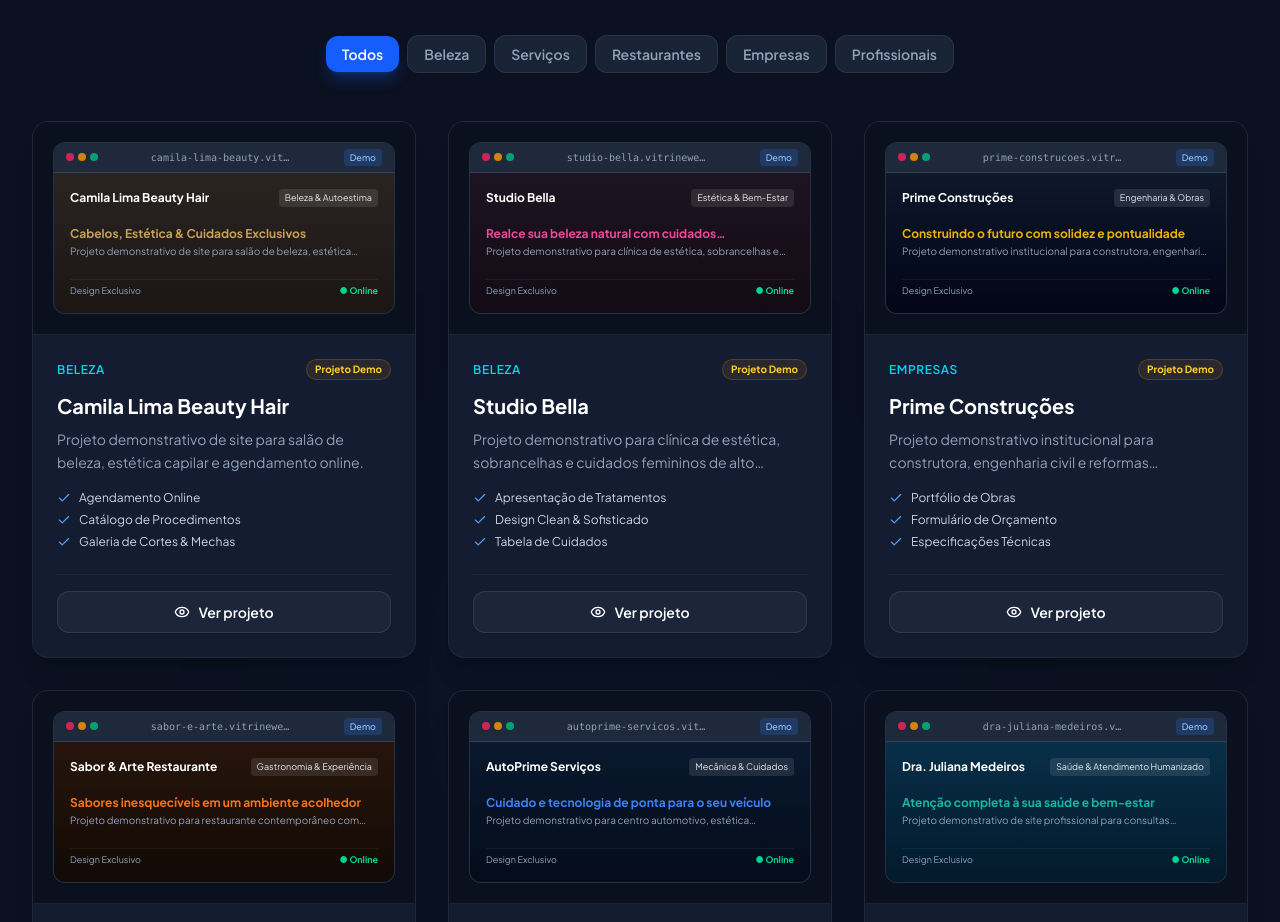
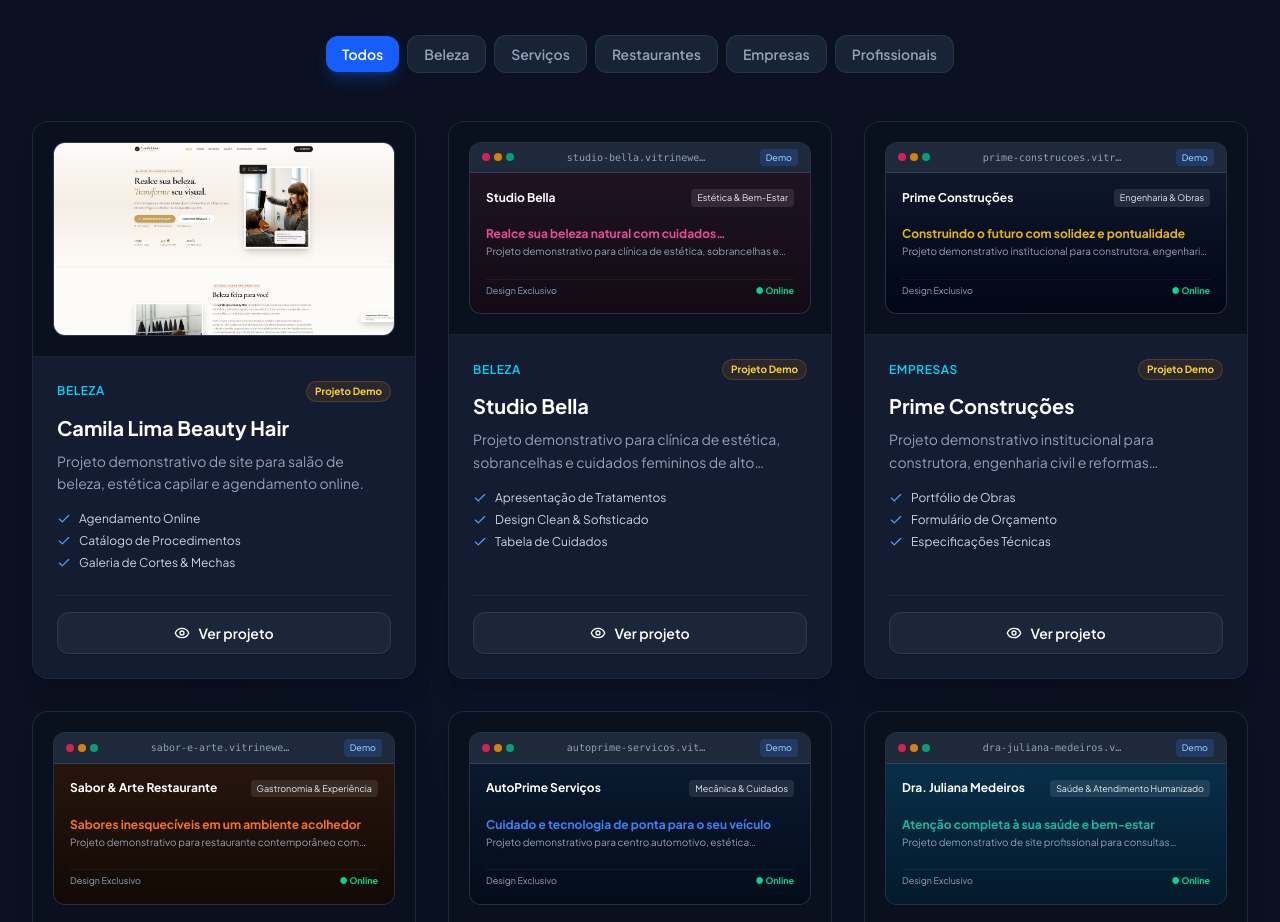
Before and after one commit to vitrineweboficial/VitrineWeb, a React (Vite) app: page / in a window 1280 px wide. Shown: the part 4980-5902 px from the top of the page. Built offline with nearby package versions, Linux system fonts and the light colour scheme.

Commit message:
Atualiza imagem do projeto Camila Lima

```diff
--- a/src/components/Portfolio.tsx
+++ b/src/components/Portfolio.tsx
@@ -84,6 +84,17 @@ export function Portfolio() {
                 id={`projeto-card-${projeto.id}`}
               >
                 {/* Visual Mockup Superior */}
+                {projeto.id === "camila-lima-beauty" ? (
+  <div className="p-4 sm:p-5 bg-[#0A101D] border-b border-slate-800/80">
+    <div className="bg-[#111A2E] rounded-xl border border-slate-700/80 overflow-hidden">
+      <img
+        src="/projects/camila-lima-beauty.png"
+        alt={`Preview do site ${projeto.nome}`}
+        className="w-full h-44 sm:h-48 object-cover object-top"
+      />
+    </div>
+  </div>
+) : (
                 <div className="p-4 sm:p-5 bg-[#0A101D] border-b border-slate-800/80">
                   <div className="bg-[#111A2E] rounded-xl border border-slate-700/60 overflow-hidden shadow-inner relative group-hover:scale-[1.02] transition-transform duration-300">
 
@@ -128,7 +139,7 @@ export function Portfolio() {
 
                   </div>
                 </div>
-
+)}
                 {/* Conteúdo do Card */}
                 <div className="p-6 flex-1 flex flex-col justify-between">
                   <div>
--- a/src/data/vitrineData.ts
+++ b/src/data/vitrineData.ts
@@ -71,7 +71,7 @@ export const PROJETOS: ProjetoItem[] = [
       statValue: "100%",
       statLabel: "Design Responsivo",
     }
-  },
+     },
   {
     id: "studio-bella",
     nome: "Studio Bella",
```
Also changed, not shown: public/projects/camila-lima-beauty.png.
